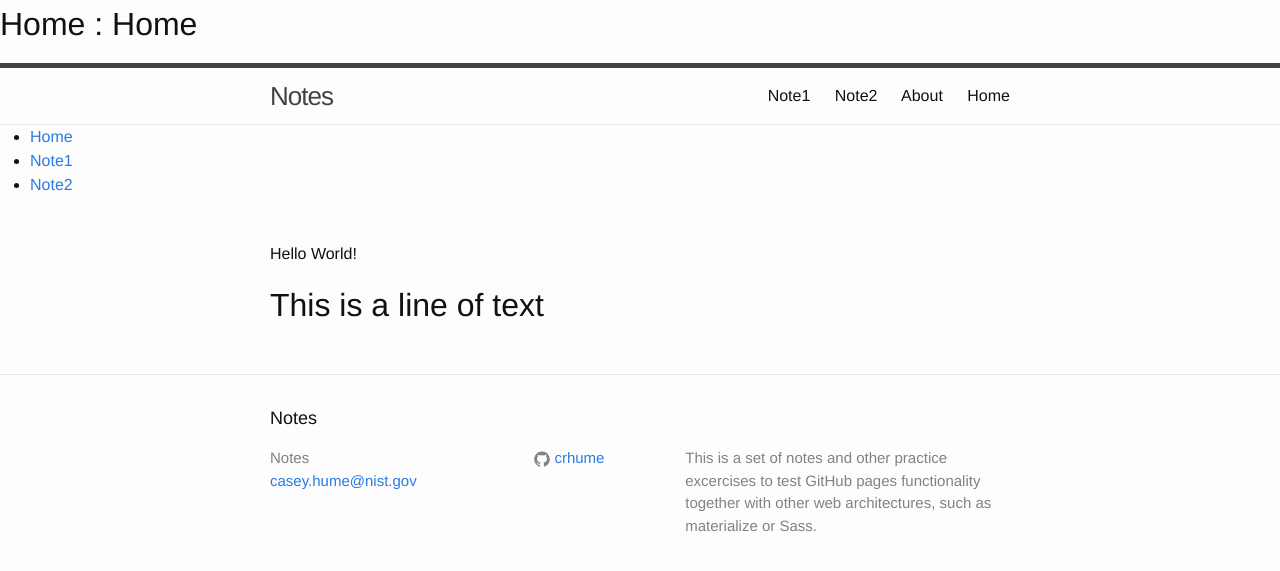
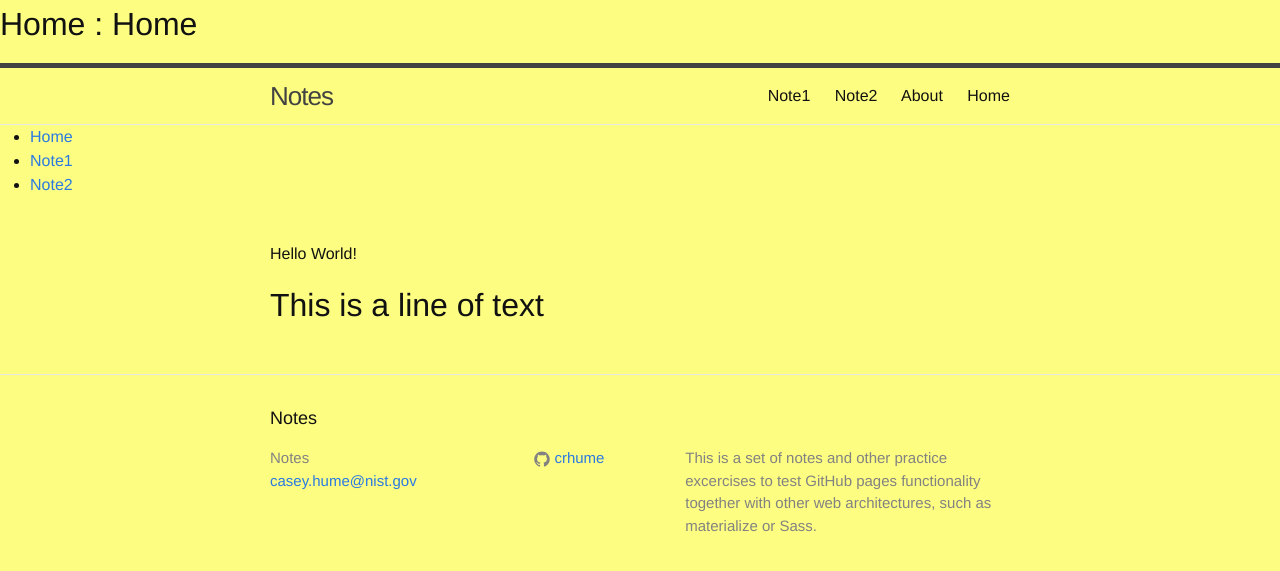
Before and after one commit to crhume/notes, a Jekyll site: the page built from index.md, in a window 1280 px wide. Shown: the top 571 px of the page. Built offline with Jekyll 4.4.1, drawn with Linux system fonts in a browser that asks for light colours.

Commit message:
Update main.scss

```diff
--- a/css/main.scss
+++ b/css/main.scss
@@ -15,7 +15,7 @@ $base-line-height: 1.5;
 $spacing-unit:     30px;
 
 $text-color:       #111;
-$background-color: #fdfdfd;
+$background-color: #fdfd81;
 $brand-color:      #2a7ae2;
 
 $grey-color:       #828282;
```
